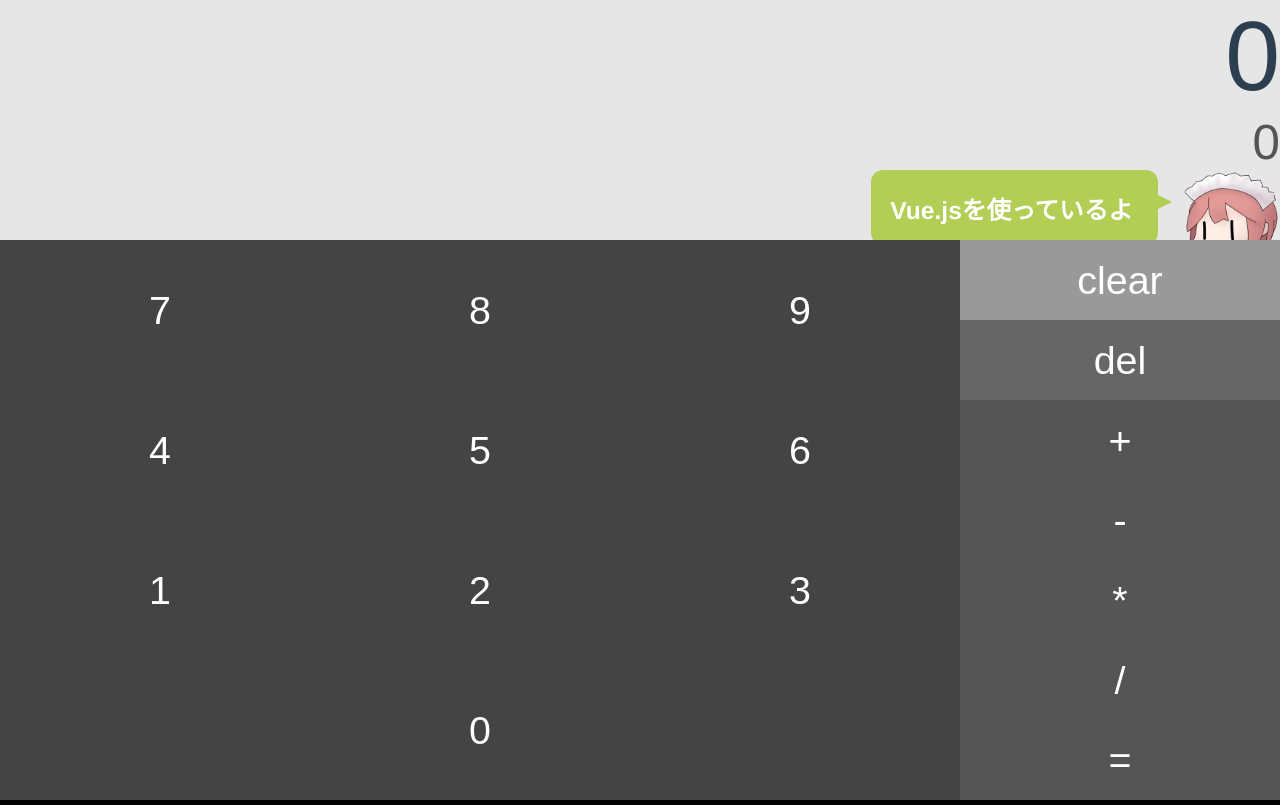
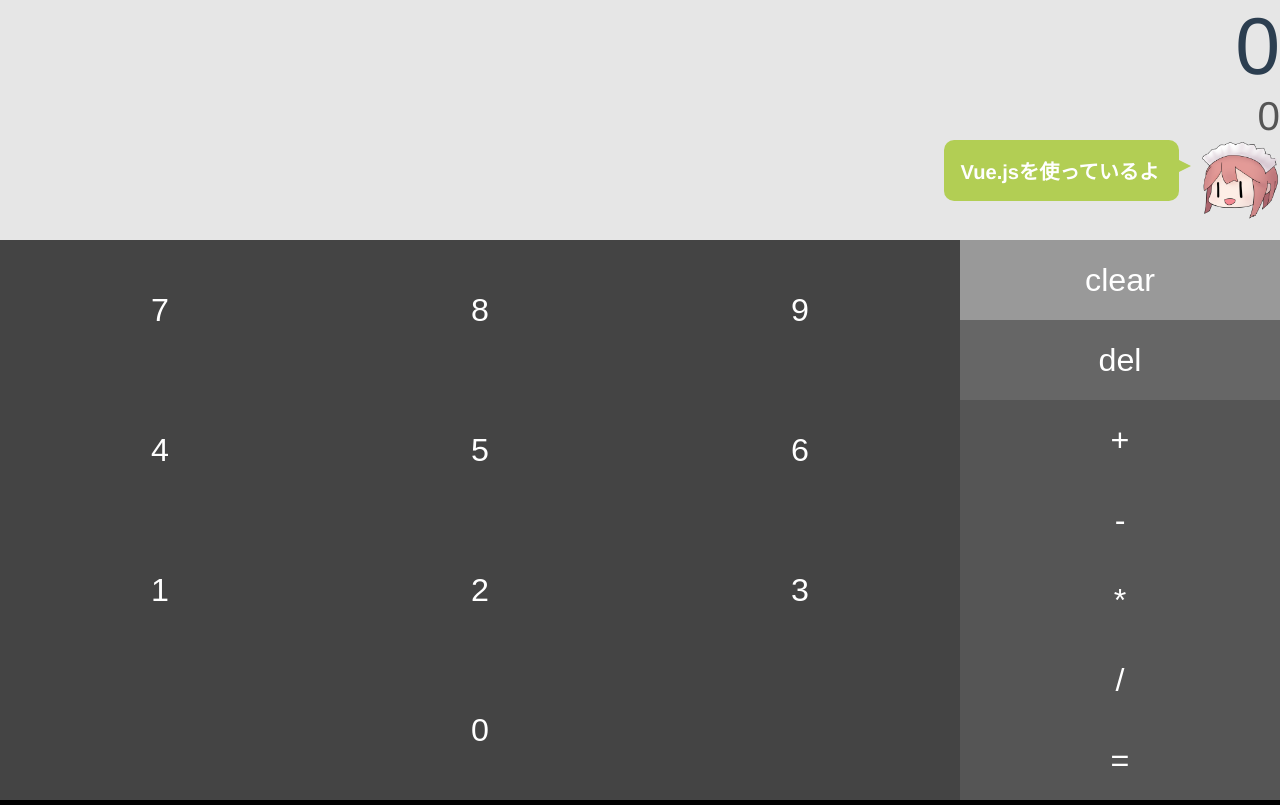
Before and after one commit to benibana2001/kawaii_caluculator, a Vue app: page / in a window 1280 px wide. Built offline with nearby package versions, Linux system fonts and the light colour scheme.

Commit message:
modify media query

```diff
--- a/src/App.vue
+++ b/src/App.vue
@@ -249,13 +249,7 @@ html {
 
 @media (min-width: 768px) {
   html {
-    font-size: 100%;
-  }
-}
-
-@media (min-width: 1024px) {
-  html {
-    font-size: 110%;
+    font-size: 90%;
   }
 }
 
```
